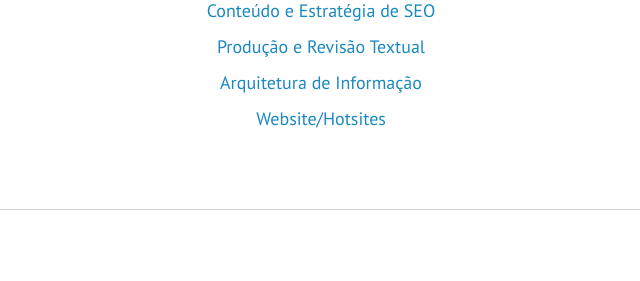
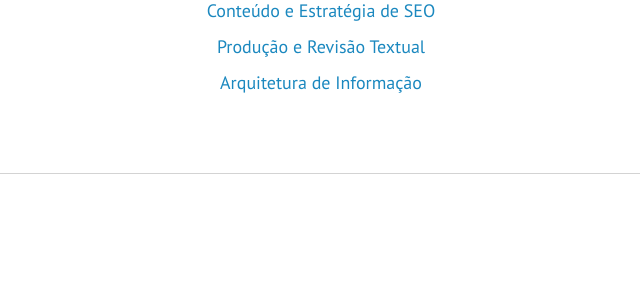
Before and after one commit to drigoteixeira/ac, a PHP site: page / in a window 1280 px wide. Shown: the part 6219-6500 px from the top of the page, without its empty margins (319-959 px from the left). Run offline with PHP 8.4, Linux system fonts and the light colour scheme; some libraries are stand-ins or nearby versions.

Commit message:
Retirada de um item da lista de serviços.

```diff
--- a/index.php
+++ b/index.php
@@ -157,7 +157,6 @@
 						<li>Conteúdo e Estratégia de SEO</li>
 						<li>Produção e Revisão Textual</li>
 						<li>Arquitetura de Informação</li>
-						<li>Website/Hotsites</li>
 					</ul>
 
 				</div>
```
